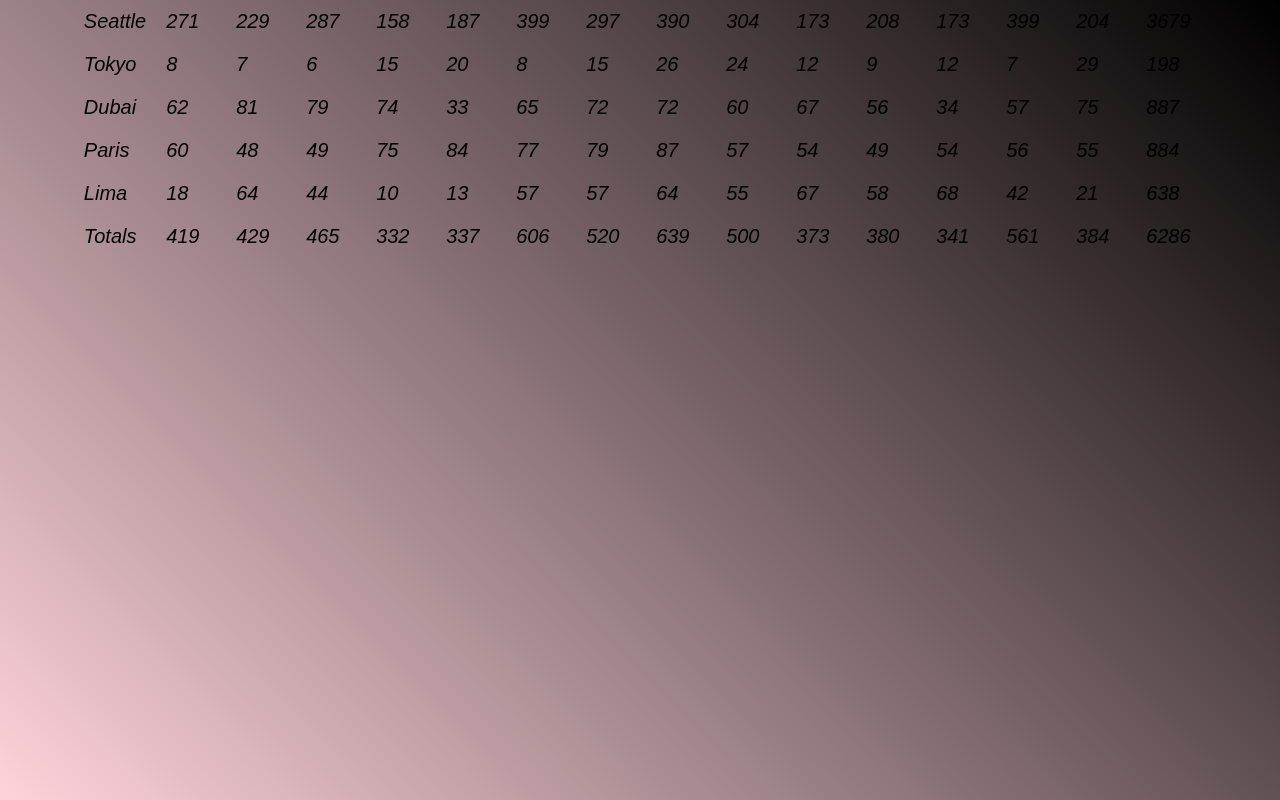
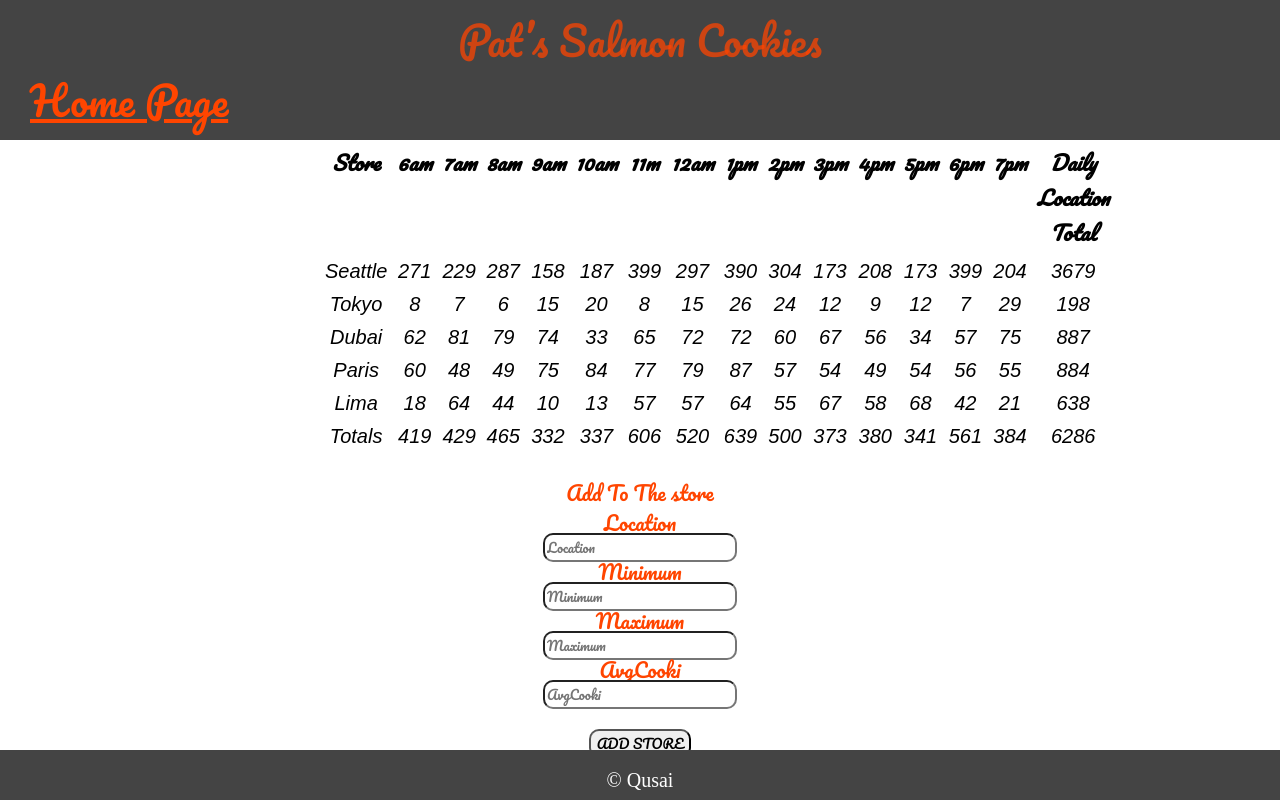
Before and after one commit to Qusaiq/cookie-stand, a plain HTML site: page sales.html in a window 1280 px wide. Drawn offline with Linux system fonts and the light colour scheme.

Commit message:
lab-08Branch

```diff
--- a/CSS/Style.css
+++ b/CSS/Style.css
@@ -11,8 +11,7 @@ header div {
     font-family: 'Pacifico', cursive;
     color: rgba(255, 68, 0, 0.739);
     font-size: 40px;
-    /* position: relative;
-    bottom: 10px; */
+
 }
 
 header div nav {
@@ -41,7 +40,6 @@ hr{
  .navMain{
     margin-left: 30px;
     text-align: center;
-    justify-content: ;
     padding: 20px;
     font-family: 'Pacifico', cursive;
     color: black;
--- a/CSS/slaes.css
+++ b/CSS/slaes.css
@@ -1,23 +1,87 @@
-body,html{
+body, html {
     margin: 0;
     width: 100%;
     height: 100%;
+    background-color: rgb(255, 255, 255);
 }
-.container{
-    background: linear-gradient(45deg,rgba(255, 192, 203, 0.685),black)no-repeat;
-    display: flex;
+
+header {
+    background-color: #444444;
+    height: 140px;
+}
+
+header div {
+    padding-top: 20px;
+    text-align: center;
+    font-family: 'Pacifico', cursive;
+    color: rgba(255, 68, 0, 0.739);
+    font-size: 40px;
+}
+
+.nav {
+    margin-left: 30px;
+    padding-top: 20px;
+    text-align: left;
+    font-family: 'Pacifico', cursive;
+    font-size: 40px;
+}
+
+a:link {
+    color: orangered;
+}
+
+.container {
+    width: 50%;
+    margin-top: 20px;
+    margin: auto;
     height: 100%;
-    justify-content: space-around;
-    font : italic normal 20px Arial;
+    font: italic normal 20px Arial;
     color: black;
 }
-td,th{
+
+form {
+    margin-top: 30px;
+    margin-bottom: 10px;
+    font-family: 'Pacifico', cursive;
+    text-align: center;
+}
+
+form fieldset {
+    color: orangered;
     padding: 10px;
-    width: 50px;
+    font-size: 20px;
 }
-th{
+
+input {
+    font-family: 'Pacifico', cursive;
+    border-radius: 10px;
+}
+
+td, th {
+    text-align: center;
+    padding: 5px;
+}
+
+th {
+    font-family: 'Pacifico', cursive;
     font-weight: bold;
 }
-/* table{
-    border: 1px solid black;
-} */
+
+footer {
+    background-color: #444444;
+    height: 200px;
+}
+
+#footer {
+    color: white;
+    text-align: center;
+    position: absolute;
+    bottom: 0;
+    width: 100%;
+    height: 50px;
+    font-size: 20px;
+}
+
+#footer div {
+    margin-top: 20px;
+}
--- a/JS/App.js
+++ b/JS/App.js
@@ -1,6 +1,10 @@
 'use strict';
+
 let hours = ['6am', '7am', '8am', '9am', '10am', '11m', '12am', '1pm', '2pm', '3pm', '4pm', '5pm', '6pm', '7pm'];
-let sum=0;
+let sum = 0;
+const container = document.getElementById('salesReport');
+
+// let newStore = [];
 function SalamonCookies(location, min, max, AvgCookie) {
   this.location = location;
   this.min = min;
@@ -10,15 +14,15 @@ function SalamonCookies(location, min, max, AvgCookie) {
   this.dailySales = 0;
 }
 const seattle = new SalamonCookies('Seattle', 23, 65, 6.3);
-const tokyo=new SalamonCookies('Tokyo',3,24,1.2);
-const dubai=new SalamonCookies('Dubai',11,38,2.3);
-const paris=new SalamonCookies('Paris',20,38,2.3);
-const lima=new SalamonCookies('Lima',2,16,4.6);
+const tokyo = new SalamonCookies('Tokyo', 3, 24, 1.2);
+const dubai = new SalamonCookies('Dubai', 11, 38, 2.3);
+const paris = new SalamonCookies('Paris', 20, 38, 2.3);
+const lima = new SalamonCookies('Lima', 2, 16, 4.6);
 
 SalamonCookies.prototype.numberOfCustmer = function () {
-  let range=this.max-this.min;
-  let rNumber=(Math.random()*range)+this.min;
-  return(rNumber);
+  let range = this.max - this.min;
+  let rNumber = (Math.random() * range) + this.min;
+  return (rNumber);
 };
 
 SalamonCookies.prototype.hourlyDailySale = function () {
@@ -27,24 +31,24 @@ SalamonCookies.prototype.hourlyDailySale = function () {
     let numberOfCookies = Math.ceil(this.numberOfCustmer() * this.AvgCookie);
     this.hourlySales.push(numberOfCookies);
     this.dailySales += numberOfCookies;
-    sum+=numberOfCookies;
+    sum += numberOfCookies;
   }
 
 };
 
-let tableRows =function(){
-
-  const container = document.getElementById('salesReport');
+let tableRows = function () {
+// // create the first row including just the houres .
   const tableRows = document.createElement('tr');
   let tableHeading = document.createElement('th');
   tableHeading.textContent = 'Store';
   tableRows.appendChild(tableHeading);
+  container.appendChild(tableRows);
   for (let i = 0; i < hours.length; i++) {
     tableHeading = document.createElement('th');
     tableHeading.textContent = hours[i];
     tableRows.appendChild(tableHeading);
   }
-
+  // // creating the last row coloumn .
   tableHeading = document.createElement('th');
   tableHeading.textContent = 'Daily Location Total';
   tableRows.appendChild(tableHeading);
@@ -55,25 +59,28 @@ let hourlySales = [];
 for (let i = 0; i < hours.length; i++) {
   hourlySales.push(0);
 }
+// // creatin the first row after the header
 SalamonCookies.prototype.render = function () {
-  const container = document.getElementById('salesReport');
+  // const container = document.getElementById('salesReport');
   const tableRows = document.createElement('tr');
   let tableData = document.createElement('td');
   tableData.textContent = this.location;
-  container.appendChild(tableRows);
+  // container.appendChild(tableRows);
   tableData.textContent = this.location;
   tableRows.appendChild(tableData);
+  // // creating table data
   for (let i = 0; i < hours.length; i++) {
     tableData = document.createElement('td');
     tableData.textContent = this.hourlySales[i];
     tableRows.appendChild(tableData);
     hourlySales[i] += this.hourlySales[i];
   }
-
+  // // creating last row column with the sum
   tableData = document.createElement('td');
   tableData.textContent = sum;
-  sum=0;
+  sum = 0;
   tableRows.appendChild(tableData);
+  container.appendChild(tableRows);
 
 
 };
@@ -84,38 +91,58 @@ function calculateTotal() {
   }
   return dailyTotal;
 }
+// // creating last row .
 let renderFooter = function () {
-  const container = document.getElementById('salesReport');
+  // const container = document.getElementById('salesReport');
   const tableRows = document.createElement('tr');
+  tableRows.id='tableFooter';
   let tableData = document.createElement('td');
   tableData.textContent = 'Totals';
   tableRows.appendChild(tableData);
+  // // creating last row data .
   for (let i = 0; i < hourlySales.length; i++) {
     tableData = document.createElement('td');
     tableData.textContent = hourlySales[i];
     tableRows.appendChild(tableData);
   }
-
   //daily total for all stores
   tableData = document.createElement('td');
   tableData.textContent = calculateTotal();
   tableRows.appendChild(tableData);
   container.appendChild(tableRows);
 };
-// SalamonCookies.prototype.opennigHoures=function()
-// {
-//   for(let i=0;i<hours.lengthi++)
-//   {
-//     document.getElementById('open').textContent='ssdsa';
-//   }
-// }
-// document.getElementById("open").innerHTML = "Paragraph changed!";
-// tableRows();
 
+
+let myform = document.getElementById('form');
+myform.addEventListener('submit', addStore);
+function addStore(event) {
+  event.preventDefault();
+  let location = event.target.location.value;
+  let min = event.target.min.value;
+  let max = event.target.max.value;
+  let AvgCookie = event.target.AvgCookie.value;
+  addStore = new SalamonCookies(location, min, max, AvgCookie);
+  addStore.numberOfCustmer();
+  addStore.hourlyDailySale();
+  addStore.render();
+
+  document.getElementById('tableFooter').remove();
+
+  renderFooter();
+
+
+
+
+}
+
+
+// // Rows
+tableRows();
+// //Seattle
 seattle.numberOfCustmer();
 seattle.hourlyDailySale();
 seattle.render();
-//tokyo
+// //Tokyo
 tokyo.numberOfCustmer();
 tokyo.hourlyDailySale();
 tokyo.render();
@@ -131,5 +158,5 @@ paris.render();
 lima.numberOfCustmer();
 lima.hourlyDailySale();
 lima.render();
-
+// // footer
 renderFooter();
--- a/sales.html
+++ b/sales.html
@@ -2,6 +2,8 @@
 <html lang="en">
 
 <head>
+    <link rel="preconnect" href="https://fonts.gstatic.com">
+    <link href="https://fonts.googleapis.com/css2?family=Pacifico&display=swap" rel="stylesheet">
     <meta charset="UTF-8">
     <meta http-equiv="X-UA-Compatible" content="IE=edge">
     <meta name="viewport" content="width=device-width, initial-scale=1.0">
@@ -11,12 +13,41 @@
 </head>
 
 <body>
-    <div class="container">
-        <div id='salesReport' class="x">
+    <header>
+        <div>Pat’s Salmon Cookies</div>
 
+        <nav class="nav"><a href="sales.html">Home Page</a>
+        </nav>
+
+
+    </header>
+    <main>
+        <div class="container" id="container">
+            <table id='salesReport' class="x">
+
+            </table>
         </div>
+        <form id="form">
+            <fieldset>
+                <legend> Add To The store</legend>
+                <label for="location">Location</label><br>
+                <input type="text" id="location" placeholder="Location"><br>
+                <label for="Min">Minimum</label><br>
+                <input type="text" id="min" placeholder="Minimum"><br>
+                <label for="Max">Maximum</label><br>
+                <input type="text" id="max" placeholder="Maximum"><br>
+                <label for="AvgCookie">AvgCooki</label><br>
+                <input type="text" id="AvgCookie" placeholder="AvgCooki"><br><br>
+                <input type="submit" value="ADD STORE">
+            </fieldset>
+        </form>
+    </main>
     </div>
-
+    <footer id="footer">
+        <div>&copy; Qusai
+        </div>
+    </footer>
+    </div>
     <script src="./JS/App.js"></script>
 </body>
 
```
